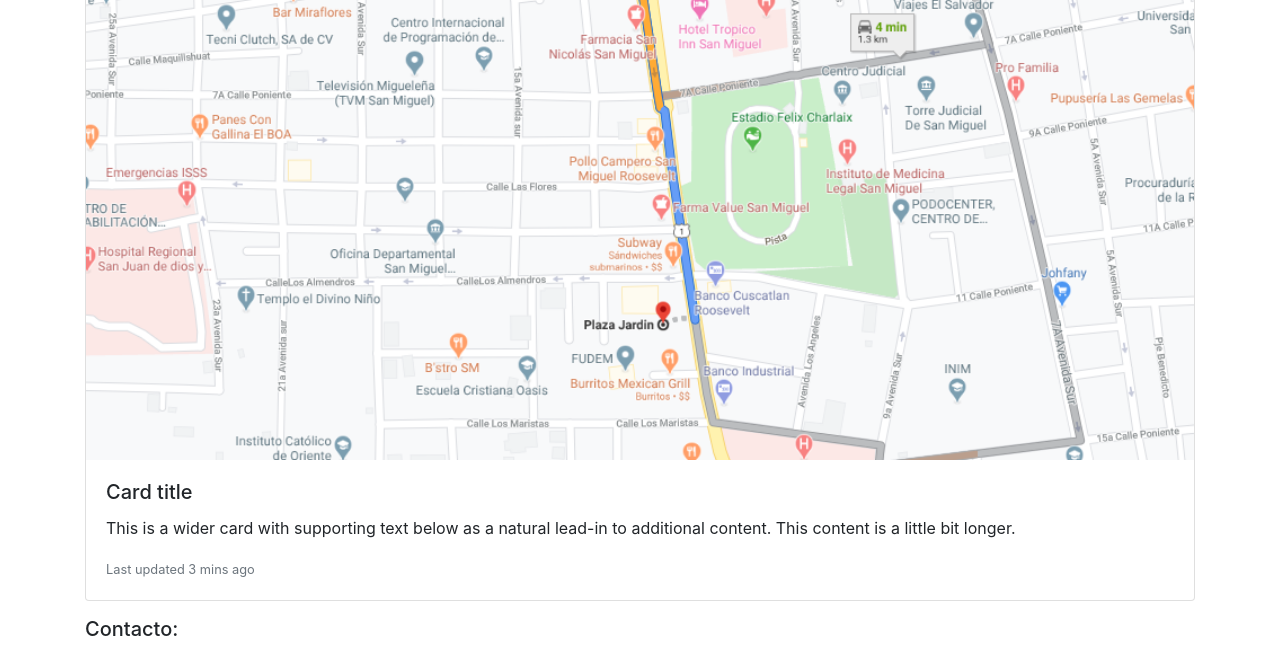
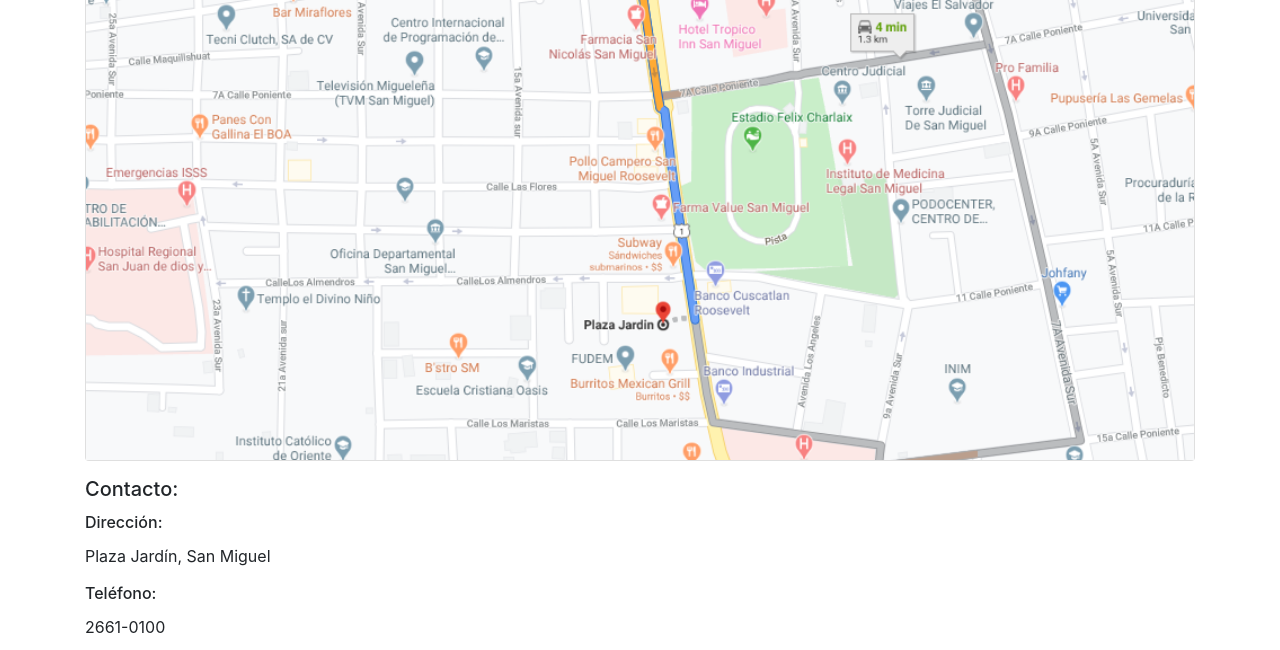
Before and after one commit to FeVer0710/Pasteleria, a plain HTML site: page docs/contacto.html in a window 1280 px wide. Shown: the part 428-1078 px from the top of the page. Drawn offline with nearby package versions, Linux system fonts and the light colour scheme.

Commit message:
Prueba 2

```diff
--- a/docs/contacto.html
+++ b/docs/contacto.html
@@ -42,12 +42,6 @@
     <div class="container mt-5">
         <div class="card mb-3">
             <img src="img/mapa.png" class="card-img-top" alt="...">
-            <div class="card-body">
-                <h5 class="card-title">Card title</h5>
-                <p class="card-text">This is a wider card with supporting text below as a natural lead-in to additional
-                    content. This content is a little bit longer.</p>
-                <p class="card-text"><small class="text-muted">Last updated 3 mins ago</small></p>
-            </div>
         </div>
 
         <h5 class="card-title">Contacto:</h5>
```
Also changed, not shown: docs/index.html (+1 -1 lines).
